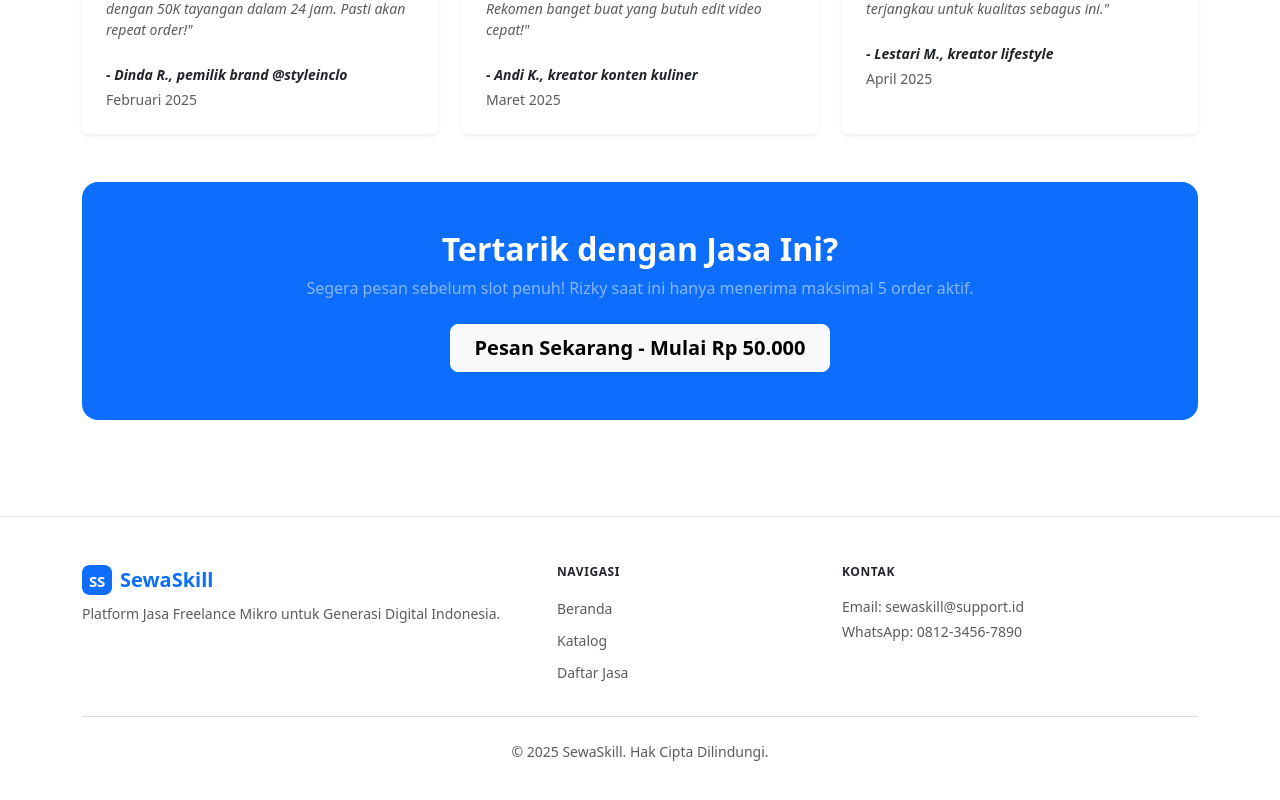
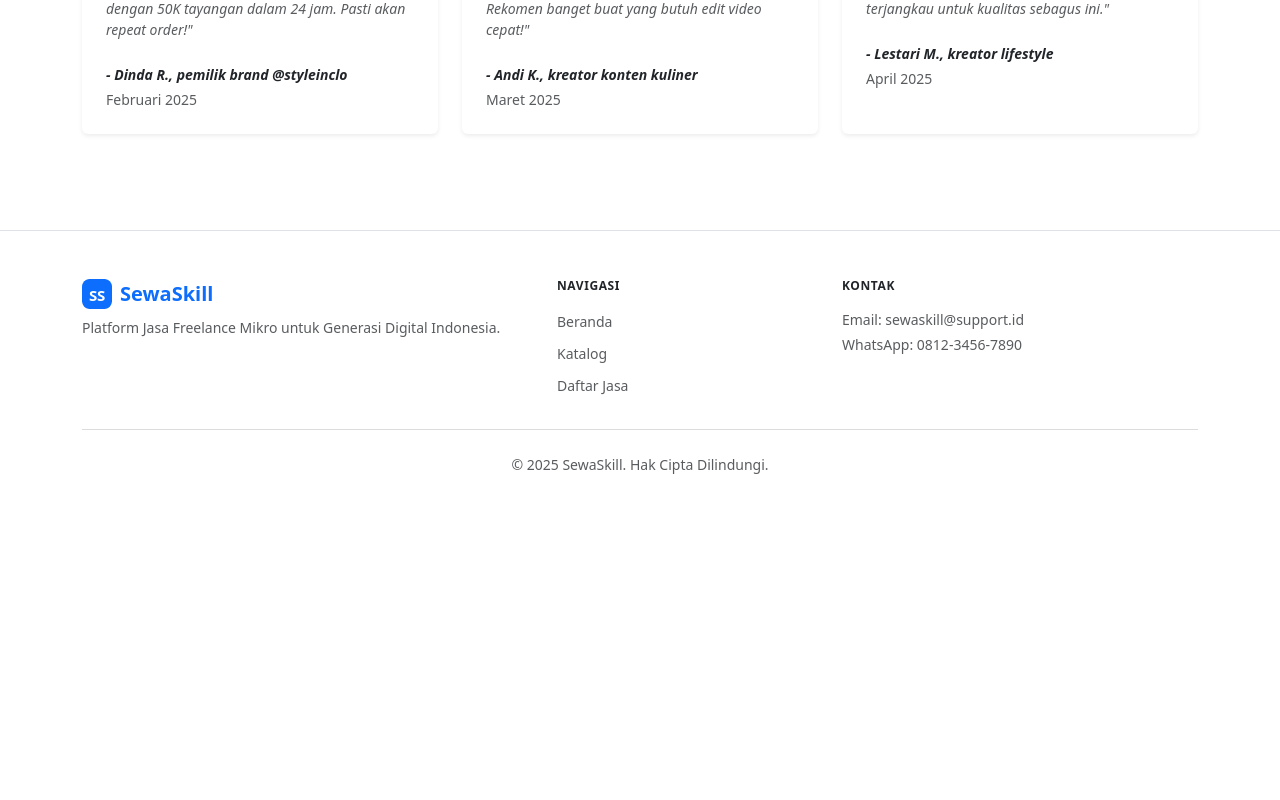
Before and after one commit to fadhilr2/TUBES_PENGWEB_KELOMPOK_1, a React (Vite) app: page /detail-jasa in a window 1280 px wide. Shown: the part 2205-3005 px from the top of the page. After the commit the page ends 2728 px from the top, so only its background shows below. Built offline with nearby package versions, Linux system fonts and the light colour scheme; the HTML template or start-up script is replaced by a standard one.

Commit message:
Update detail jasa page

```diff
--- a/src/pages/DetailJasaPage.jsx
+++ b/src/pages/DetailJasaPage.jsx
@@ -223,16 +223,6 @@
             ))}
           </div>
         </section>
-
-        <section id="cta-order" className="mt-5">
-          <div className="bg-primary text-white rounded-4 p-5 text-center">
-            <h2 className="fw-bold mb-2">Tertarik dengan Jasa Ini?</h2>
-            <p className="text-white-50 mb-4">Segera pesan sebelum slot penuh! Rizky saat ini hanya menerima maksimal 5 order aktif.</p>
-            <Link className="btn btn-light btn-lg fw-semibold px-4" to="/order">
-              Pesan Sekarang - Mulai Rp 50.000
-            </Link>
-          </div>
-        </section>
       </div>
     </main>
   );
```
